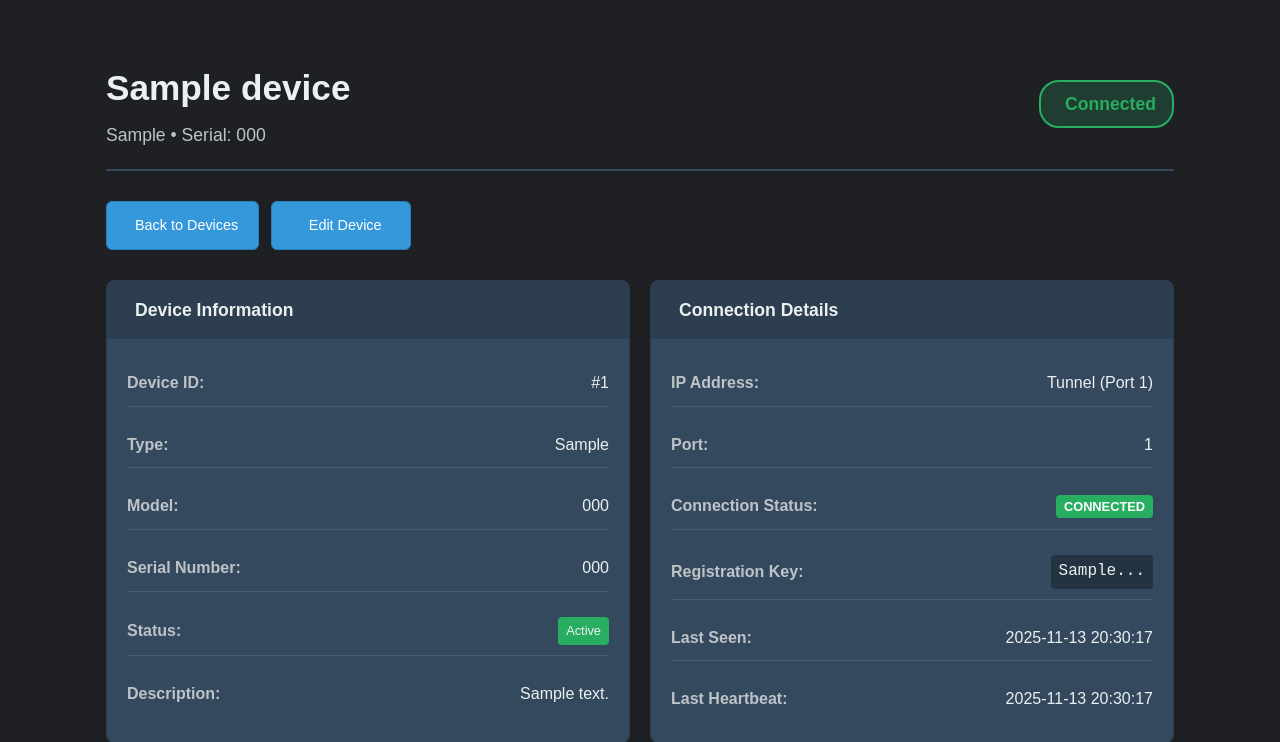
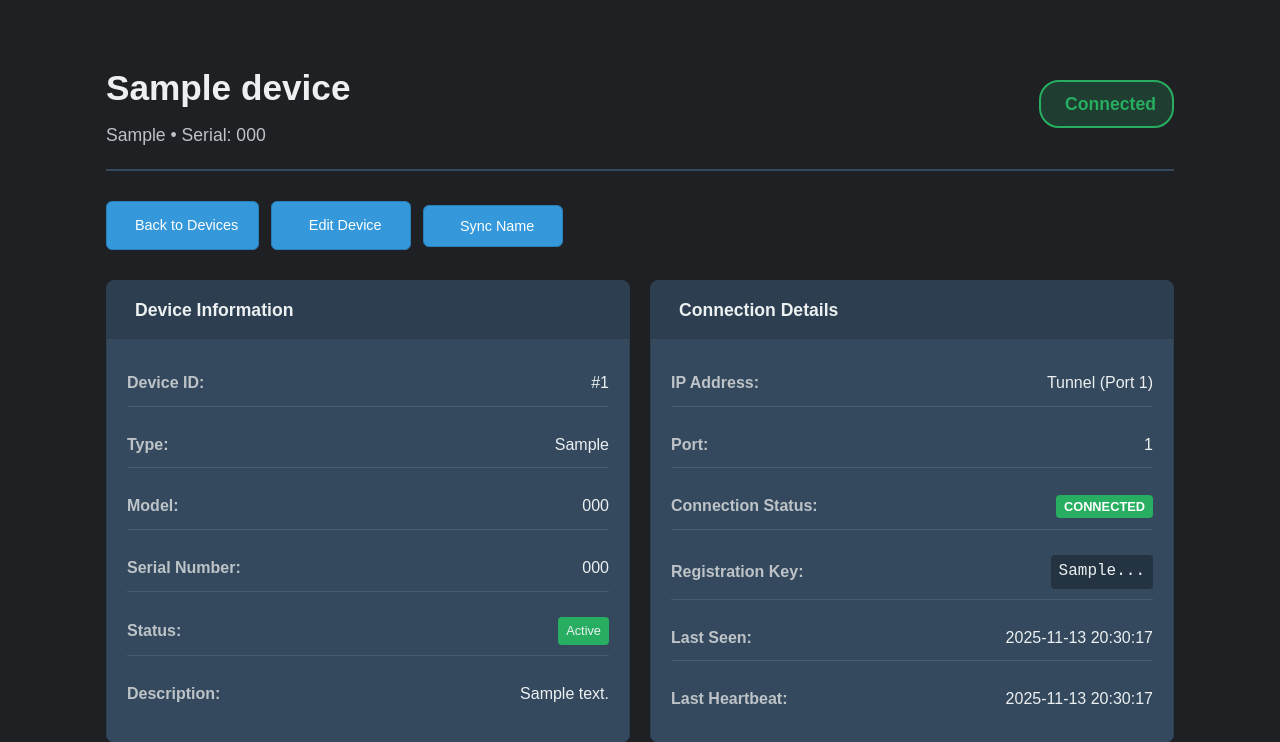
Before and after one commit to GaryWoznichak/CPHub, a Flask app: page /devices/1/live_status in a window 1280 px wide. Shown: the part 113-855 px from the top of the page. Run offline with Flask 3, Linux system fonts and the light colour scheme; the visitor is signed in with stand-in values (Sample User, id 1); tables that the repository leaves empty hold one stand-in row (values such as "Sample post"); a database or web service that is not in the repository returns one stand-in record (values such as "Sample title"); data that the repository does not hold is empty; some libraries are stand-ins or nearby versions.

Commit message:
I like this one a lot lets try it

```diff
--- a/app.py
+++ b/app.py
@@ -764,6 +764,40 @@ class DeviceManager:
             self.db.session.commit()
             return None, error
 
+    def send_device_name_to_device(self, device_id, device_name):
+        """Send device name to the actual CP motion device"""
+        try:
+            device = db.session.get(SecurityDevice, device_id)
+            if not device:
+                return False, "Device not found"
+
+            # Prepare the device name data
+            name_data = {
+                'device_name': device_name
+            }
+
+            logger.info(f"🏷️ Sending device name '{device_name}' to device {device_id}")
+
+            # Send to the device through the existing device manager
+            result, error = self.make_device_request(
+                device_id,
+                '/api/device_name',
+                method='POST',
+                data=name_data,
+                timeout=10
+            )
+
+            if error:
+                logger.error(f"❌ Failed to send device name to device {device_id}: {error}")
+                return False, error
+
+            logger.info(f"✅ Device name sent successfully to device {device_id}")
+            return True, "Device name sent successfully"
+
+        except Exception as e:
+            logger.error(f"❌ Error sending device name to device {device_id}: {e}")
+            return False, str(e)
+
     def get_all_devices_status(self):
         """Get status from all configured devices"""
         devices = SecurityDevice.query.filter_by(is_active=True).all()
@@ -1354,6 +1388,18 @@ def update_device(device_id):
             except ValueError:
                 print(f"Invalid GPS coordinates: {latitude}, {longitude}")
 
+        if device.device_name != old_device_name and device.connection_status == 'connected':
+            logger.info(f"🏷️ Device name changed from '{old_device_name}' to '{device.device_name}', syncing with device...")
+
+            success, message = device_manager.send_device_name_to_device(device_id, device.device_name)
+
+            if success:
+                flash(f'Device "{device.device_name}" updated and name synced with device!', 'success')
+            else:
+                flash(f'Device updated, but failed to sync name with device: {message}', 'warning')
+        else:
+            flash(f'Device "{device.device_name}" updated successfully!', 'success')
+
         db.session.commit()
 
         logger.info(f"Device {device_id} updated successfully")
@@ -1366,6 +1412,60 @@ def update_device(device_id):
         logger.error(f"Error updating device {device_id}: {e}")
         flash(f'Error updating device: {str(e)}', 'error')
         return redirect(url_for('edit_device', device_id=device_id))
+
+@app.route('/api/devices/<int:device_id>/sync_name', methods=['POST'])
+@login_required
+def sync_device_name(device_id):
+    """Manually sync device name with the actual device"""
+    try:
+        device = db.session.get(SecurityDevice, device_id)
+        if not device:
+            return jsonify({'success': False, 'error': 'Device not found'}), 404
+
+        if device.connection_status != 'connected':
+            return jsonify({
+                'success': False,
+                'error': 'Device must be connected to sync name'
+            }), 400
+
+        # Get the device name from request or use current name
+        data = request.get_json() or {}
+        device_name = data.get('device_name', device.device_name).strip()
+
+        if not device_name:
+            return jsonify({'success': False, 'error': 'Device name cannot be empty'}), 400
+
+        # Send to device
+        success, message = device_manager.send_device_name_to_device(device_id, device_name)
+
+        if success:
+            # Update hub database if name was provided in request
+            if data.get('device_name') and data.get('device_name') != device.device_name:
+                old_name = device.device_name
+                device.device_name = device_name
+                db.session.commit()
+
+                # Log the name change
+                name_change_event = SecurityEvent(
+                    device_id=device_id,
+                    event_type='device_name_synced',
+                    event_description=f'Device name synced: "{old_name}" → "{device_name}"',
+                    severity_level='info'
+                )
+                db.session.add(name_change_event)
+                db.session.commit()
+
+            return jsonify({
+                'success': True,
+                'message': f'Device name "{device_name}" synced successfully',
+                'device_name': device_name
+            })
+        else:
+            return jsonify({'success': False, 'error': message}), 500
+
+    except Exception as e:
+        logger.error(f"Error syncing device name: {e}")
+        return jsonify({'success': False, 'error': str(e)}), 500
 
 @app.route('/api/version')
 def get_version():
--- a/templates/devices/view.html
+++ b/templates/devices/view.html
@@ -31,6 +31,15 @@
                 <i class="fas fa-edit"></i>
                 <span>Edit Device</span>
             </a>
+            {% if device.connection_status == 'connected' %}
+            <button type="button"
+                    class="action-button"
+                    onclick="syncDeviceName({{ device.device_id }}, '{{ device.device_name }}')"
+                    title="Sync device name with actual device">
+                <i class="fas fa-sync"></i>
+                <span>Sync Name</span>
+            </button>
+            {% endif %}
         </div>
     </div>
 
@@ -497,6 +506,33 @@ function pingDevice(deviceId, deviceIp) {
         });
 }
 
+function syncDeviceName(deviceId, currentName) {
+    if (confirm(`Sync device name "${currentName}" with the actual device?`)) {
+        fetch(`/api/devices/${deviceId}/sync_name`, {
+            method: 'POST',
+            headers: {
+                'Content-Type': 'application/json',
+            },
+            body: JSON.stringify({
+                'device_name': currentName
+            })
+        })
+        .then(response => response.json())
+        .then(data => {
+            if (data.success) {
+                alert(`✅ ${data.message}`);
+                location.reload(); // Refresh the page
+            } else {
+                alert(`❌ Failed to sync name: ${data.error}`);
+            }
+        })
+        .catch(error => {
+            console.error('Error syncing device name:', error);
+            alert(`❌ Error syncing device name: ${error}`);
+        });
+    }
+}
+
 function remoteAccess(deviceId, deviceIp, devicePort) {
     // First, check if this device has a tunnel connection available
     fetch(`/api/devices/${deviceId}/connection_info`)
```
